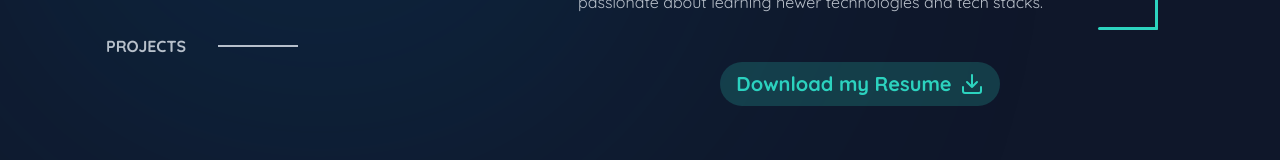
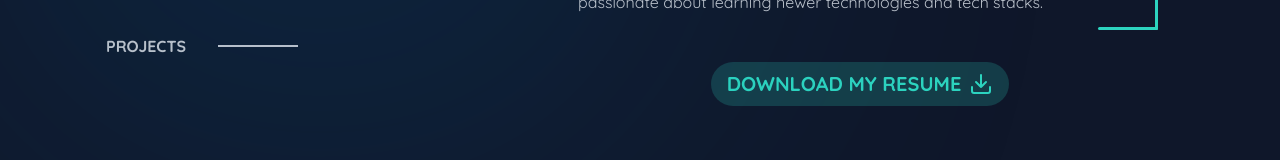
Before and after one commit to MoBakour/portfolio, a React (Vite) app: page / in a window 1280 px wide. Shown: the part 482-642 px from the top of the page. Built offline with nearby package versions, Linux system fonts and the light colour scheme.

Commit message:
Modified download resume button styling and text transformation

```diff
--- a/src/sections/About.tsx
+++ b/src/sections/About.tsx
@@ -41,11 +41,11 @@ const About = () => {
 
 			<a
 				title="Download Resume"
-				className="cursor-pointer w-fit flex justify-center items-center gap-2 bg-teal-400/20 text-teal-400 font-bold text-xl rounded-full py-2 px-4 m-auto mt-8 transition hover:opacity-80"
+				className="cursor-pointer w-fit flex justify-center items-center gap-2 bg-teal-400/20 text-teal-400 font-bold text-xl rounded-full py-2 px-4 m-auto mt-8 transition hover:bg-teal-400/10"
 				href="/Mohamed_Bakour_Resume.docx"
 				download="Mohamed_Bakour_Resume.docx"
 			>
-				<span>Download my Resume</span>{" "}
+				<span className="uppercase">Download My Resume</span>{" "}
 				<IconDownload className="text-2xl" />
 			</a>
 		</section>
```
